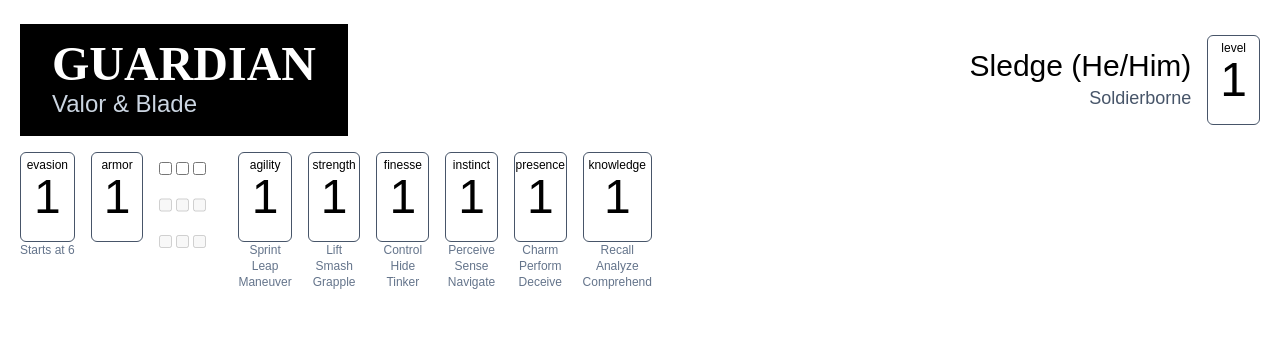
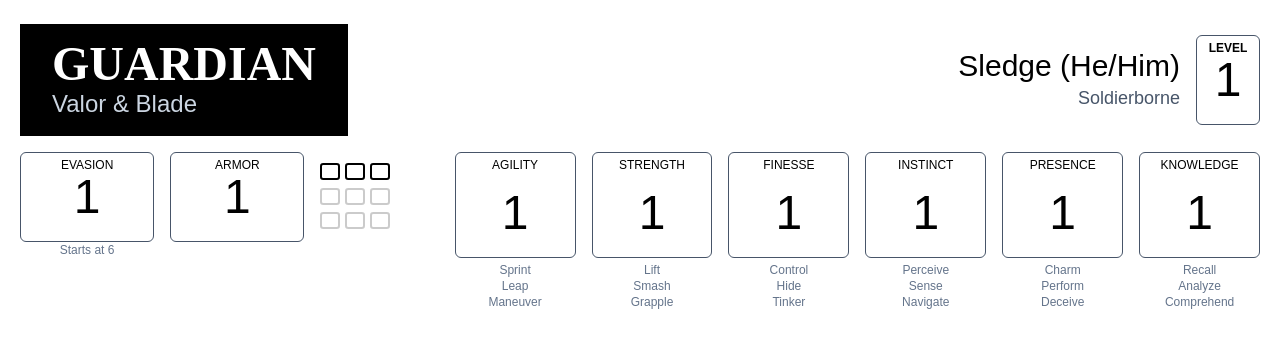
Before and after one commit to sstadt/daggerstack, a Nuxt app: page / in a window 1280 px wide. Shown: the top 348 px of the page. Built offline with nearby package versions, Linux system fonts and the light colour scheme.

Commit message:
set up the checkbox and added styling to atatistics component

```diff
--- /dev/null
+++ b/components/Input/Checkbox.vue
@@ -0,0 +1,72 @@
+<template lang="pug">
+  label.input--checkbox(:class="{ 'disabled': disabled }")
+    input(type="checkbox" :name="name" :disabled="disabled")
+    span(v-if="label") {{ label }}
+</template>
+
+<script>
+  export default {
+    name: 'InputCheckbox',
+    props: {
+      label: {
+        type: String,
+        default: null,
+      },
+      name: {
+        type: String,
+        default: null,
+      },
+      disabled: {
+        type: Boolean,
+        default: false,
+      },
+    },
+  };
+</script>
+
+<style lang="scss" scoped>
+  .input--checkbox {
+    font-size: 2rem;
+    font-weight: bold;
+    line-height: 1.1;
+    display: grid;
+    grid-template-columns: 1em auto;
+    gap: 0.5em;
+
+    &.disabled {
+      pointer-events: none;
+      opacity: 0.2;
+    }
+  }
+
+  input[type="checkbox"] {
+    -webkit-appearance: none;
+    appearance: none;
+    background-color: #fff;
+    margin: 0;
+    color: currentColor;
+    width: 20px;
+    height: 17px;
+    border: 2px solid currentColor;
+    border-radius: 0.1em;
+    display: grid;
+    place-content: center;
+
+    &[disabled="disabled"] {
+      border-style: dashed;
+    }
+  }
+
+  input[type="checkbox"]::before {
+    content: "";
+    width: 14px;
+    height: 11px;
+    transform: scale(0);
+    transition: 120ms transform ease-in-out;
+    background-color: currentColor;
+  }
+
+  input[type="checkbox"]:checked::before {
+    transform: scale(1);
+  }
+</style>
--- a/components/Sheet/Header.vue
+++ b/components/Sheet/Header.vue
@@ -6,8 +6,8 @@
     .sheet-header__info.flex-1.p-4.flex.flex-col.justify-center.items-end
       p.text-3xl Sledge (He/Him)
       p.text-slate-600.text-lg Soldierborne
-    .sheet-header__level.p-1.border.border-slate-600.border-solid.rounded-md.flex.flex-col.items-center
-      p.absolute.text-xs level
+    .sheet-header__level.p-1.border.border-slate-600.border-solid.rounded-md.flex.flex-col.items-center.w-16
+      p.absolute.text-xs.uppercase.font-bold level
       p.text-5xl.my-auto.py-4.px-2 1
 </template>
 
--- a/components/Sheet/Statistics.vue
+++ b/components/Sheet/Statistics.vue
@@ -1,66 +1,66 @@
 <template lang="pug">
   .sheet-statistics.flex.py-4.space-x-8.items-start
-    .sheet-defenses.flex.space-x-4
-      .sheet-defenses__evasion.text-center
+    .sheet-defenses.flex.space-x-4(class="w-1/3")
+      .sheet-defenses__evasion.text-center(class="w-1/3")
         .p-1.border.border-slate-600.border-solid.rounded-md.flex.flex-col.items-center
-          p.absolute.text-xs evasion
+          p.absolute.text-xs.uppercase evasion
           p.text-5xl.my-auto.py-4.px-2 1
         p.text-xs.text-slate-500 Starts at 6
-      .sheet-defenses__armor
+      .sheet-defenses__armor(class="w-1/3")
         .p-1.border.border-slate-600.border-solid.rounded-md.flex.flex-col.items-center
-          p.absolute.text-xs armor
+          p.absolute.text-xs.uppercase armor
           p.text-5xl.my-auto.py-4.px-2 1
       .sheet-defenses__durability.grid.grid-cols-3.grid-rows-3.gap-1
-        input(type="checkbox")
-        input(type="checkbox")
-        input(type="checkbox")
-        input(type="checkbox", disabled="disabled")
-        input(type="checkbox", disabled="disabled")
-        input(type="checkbox", disabled="disabled")
-        input(type="checkbox", disabled="disabled")
-        input(type="checkbox", disabled="disabled")
-        input(type="checkbox", disabled="disabled")
-    .sheet-attributes.flex.space-x-4.items-start
-      .sheet-attributes__item.text-center
+        InputCheckbox
+        InputCheckbox
+        InputCheckbox
+        InputCheckbox(:disabled="true")
+        InputCheckbox(:disabled="true")
+        InputCheckbox(:disabled="true")
+        InputCheckbox(:disabled="true")
+        InputCheckbox(:disabled="true")
+        InputCheckbox(:disabled="true")
+    .sheet-attributes.flex.space-x-4.items-start(class="w-2/3")
+      .sheet-attributes__item.text-center(class="w-1/6")
         .p-1.border.border-slate-600.border-solid.rounded-md.flex.flex-col.items-center
-          p.absolute.text-xs agility
+          p.text-xs.uppercase.w-full.truncate agility
           p.text-5xl.my-auto.py-4.px-2 1
-        p.text-xs.text-slate-500 Sprint
+        p.text-xs.text-slate-500.mt-1 Sprint
         p.text-xs.text-slate-500 Leap
         p.text-xs.text-slate-500 Maneuver
-      .sheet-attributes__item.text-center
+      .sheet-attributes__item.text-center(class="w-1/6")
         .p-1.border.border-slate-600.border-solid.rounded-md.flex.flex-col.items-center
-          p.absolute.text-xs strength
+          p.text-xs.uppercase.w-full.truncate strength
           p.text-5xl.my-auto.py-4.px-2 1
-        p.text-xs.text-slate-500 Lift
+        p.text-xs.text-slate-500.mt-1 Lift
         p.text-xs.text-slate-500 Smash
         p.text-xs.text-slate-500 Grapple
-      .sheet-attributes__item.text-center
+      .sheet-attributes__item.text-center(class="w-1/6")
         .p-1.border.border-slate-600.border-solid.rounded-md.flex.flex-col.items-center
-          p.absolute.text-xs finesse
+          p.text-xs.uppercase.w-full.truncate finesse
           p.text-5xl.my-auto.py-4.px-2 1
-        p.text-xs.text-slate-500 Control
+        p.text-xs.text-slate-500.mt-1 Control
         p.text-xs.text-slate-500 Hide
         p.text-xs.text-slate-500 Tinker
-      .sheet-attributes__item.text-center
+      .sheet-attributes__item.text-center(class="w-1/6")
         .p-1.border.border-slate-600.border-solid.rounded-md.flex.flex-col.items-center
-          p.absolute.text-xs instinct
+          p.text-xs.uppercase.w-full.truncate instinct
           p.text-5xl.my-auto.py-4.px-2 1
-        p.text-xs.text-slate-500 Perceive
+        p.text-xs.text-slate-500.mt-1 Perceive
         p.text-xs.text-slate-500 Sense
         p.text-xs.text-slate-500 Navigate
-      .sheet-attributes__item.text-center
+      .sheet-attributes__item.text-center(class="w-1/6")
         .p-1.border.border-slate-600.border-solid.rounded-md.flex.flex-col.items-center
-          p.absolute.text-xs presence
+          p.text-xs.uppercase.w-full.truncate presence
           p.text-5xl.my-auto.py-4.px-2 1
-        p.text-xs.text-slate-500 Charm
+        p.text-xs.text-slate-500.mt-1 Charm
         p.text-xs.text-slate-500 Perform
         p.text-xs.text-slate-500 Deceive
-      .sheet-attributes__item.text-center
+      .sheet-attributes__item.text-center(class="w-1/6")
         .p-1.border.border-slate-600.border-solid.rounded-md.flex.flex-col.items-center
-          p.absolute.text-xs knowledge
+          p.text-xs.uppercase.w-full.truncate knowledge
           p.text-5xl.my-auto.py-4.px-2 1
-        p.text-xs.text-slate-500 Recall
+        p.text-xs.text-slate-500.mt-1 Recall
         p.text-xs.text-slate-500 Analyze
         p.text-xs.text-slate-500 Comprehend
 </template>
@@ -70,3 +70,11 @@
     name: 'SheetAttributes',
   };
 </script>
+
+<style lang="scss" scoped>
+  .sheet-defenses__durability {
+    width: 70px;
+    height: 70px;
+    margin-top: 11px;
+  }
+</style>
--- a/package.json
+++ b/package.json
@@ -15,6 +15,7 @@
     "@vue/language-plugin-pug": "^2.0.6",
     "nuxt": "^3.11.0",
     "pug": "^3.0.2",
+    "sass": "^1.72.0",
     "vue": "^3.4.21",
     "vue-router": "^4.3.0"
   }
```
Also changed, not shown: 1 other file (tests, documents, lock files or other folders).
